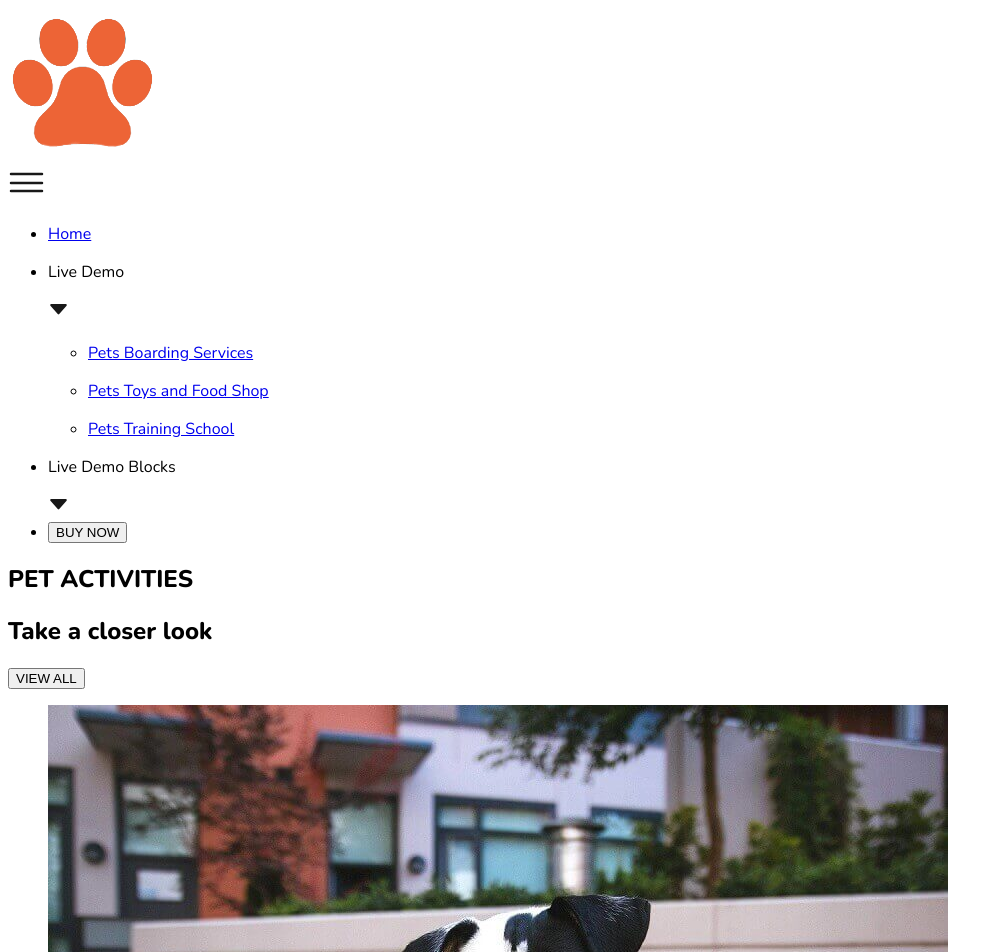
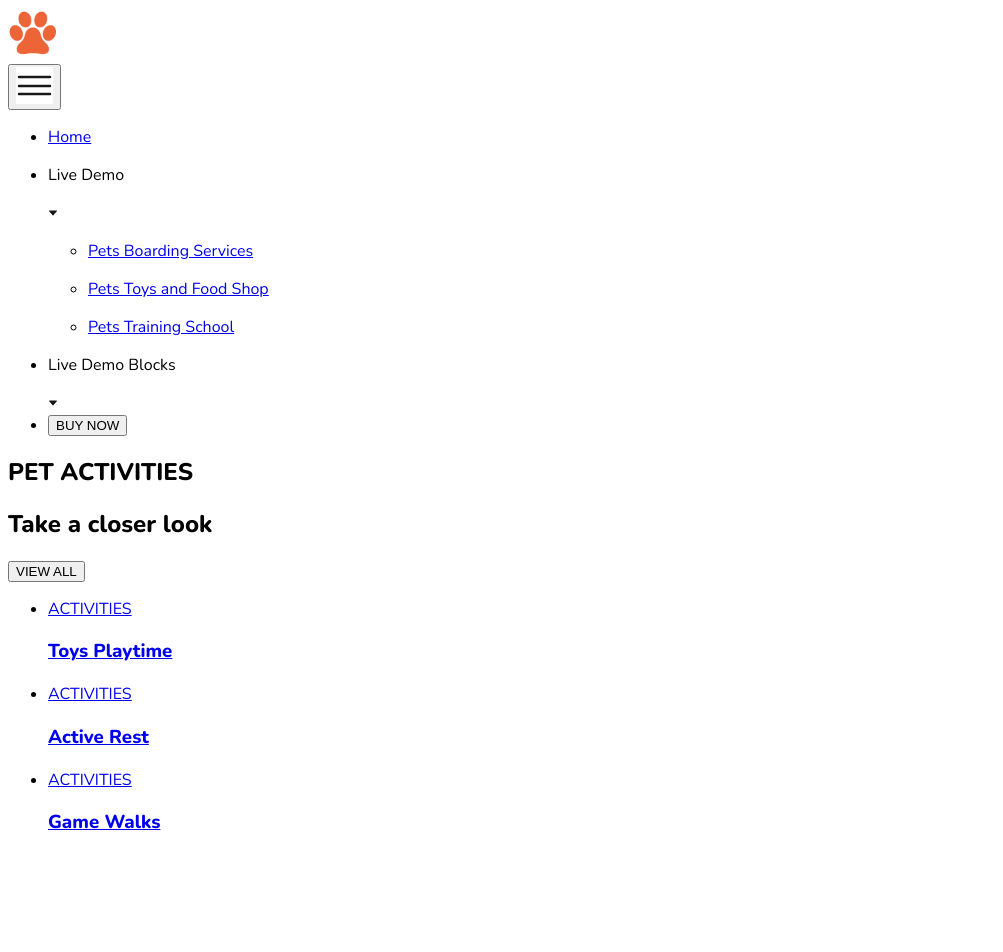
Before and after one commit to patifusa-20/202210-W2-E3-patricia-rufino, a website: page index.html in a window 1280 px wide. Shown: the top 952 px of the page, without its empty margins (0-1003 px from the left). After the commit the page ends 854 px from the top, so only its background shows below. Drawn offline with nearby package versions, Linux system fonts and the light colour scheme.

Commit message:
Add size in images, new class in buttons and remove images in cards

```diff
--- a/index.html
+++ b/index.html
@@ -21,9 +21,16 @@
     </head>
     <body>
         <header>
-            <img src="assets/logo2.png" alt="Logotipo" />
+            <img
+                src="assets/logo2.png"
+                alt="Logotipo"
+                width="50px"
+                height="50px"
+            />
             <nav>
-                <img src="assets/menu-icon.svg" alt="Icono menú" />
+                <button>
+                    <img src="assets/menu-icon.svg" alt="Icono menú" />
+                </button>
                 <ul>
                     <li>
                         <a href="#"><p>Home</p></a>
@@ -33,6 +40,8 @@
                         <img
                             src="assets/arrow-icon.svg"
                             alt="Icono desplegar"
+                            width="10px"
+                            height="10px"
                         />
                         <ul>
                             <li>
@@ -57,9 +66,15 @@
                         <img
                             src="assets/arrow-icon.svg"
                             alt="Icono desplegar"
+                            width="10px"
+                            height="10px"
                         />
                     </li>
-                    <li><button>BUY NOW</button></li>
+                    <li>
+                        <button type="button" class="btn btn-outline">
+                            BUY NOW
+                        </button>
+                    </li>
                 </ul>
             </nav>
         </header>
@@ -68,13 +83,14 @@
                 <h1>PET ACTIVITIES</h1>
                 <div>
                     <h2>Take a closer look</h2>
-                    <button>VIEW ALL</button>
+                    <button type="button" class="btn btn-solid">
+                        VIEW ALL
+                    </button>
                 </div>
-                <ul>
+                <ul class="cards-group">
                     <li>
                         <a href="#">
-                            <div>
-                                <img src="assets/01.jpg" alt="Toys playtime" />
+                            <div class="card card-sec1-01">
                                 <p>ACTIVITIES</p>
                                 <h3>Toys Playtime</h3>
                             </div>
@@ -82,8 +98,7 @@
                     </li>
                     <li>
                         <a href="#">
-                            <div>
-                                <img src="assets/02.jpg" alt="Active rest" />
+                            <div class="card card-sec1-02">
                                 <p>ACTIVITIES</p>
                                 <h3>Active Rest</h3>
                             </div>
@@ -91,8 +106,7 @@
                     </li>
                     <li>
                         <a href="#">
-                            <div>
-                                <img src="assets/03.jpg" alt="Game walks" />
+                            <div class="card card-sec1-03">
                                 <p>ACTIVITIES</p>
                                 <h3>Game Walks</h3>
                             </div>
```
